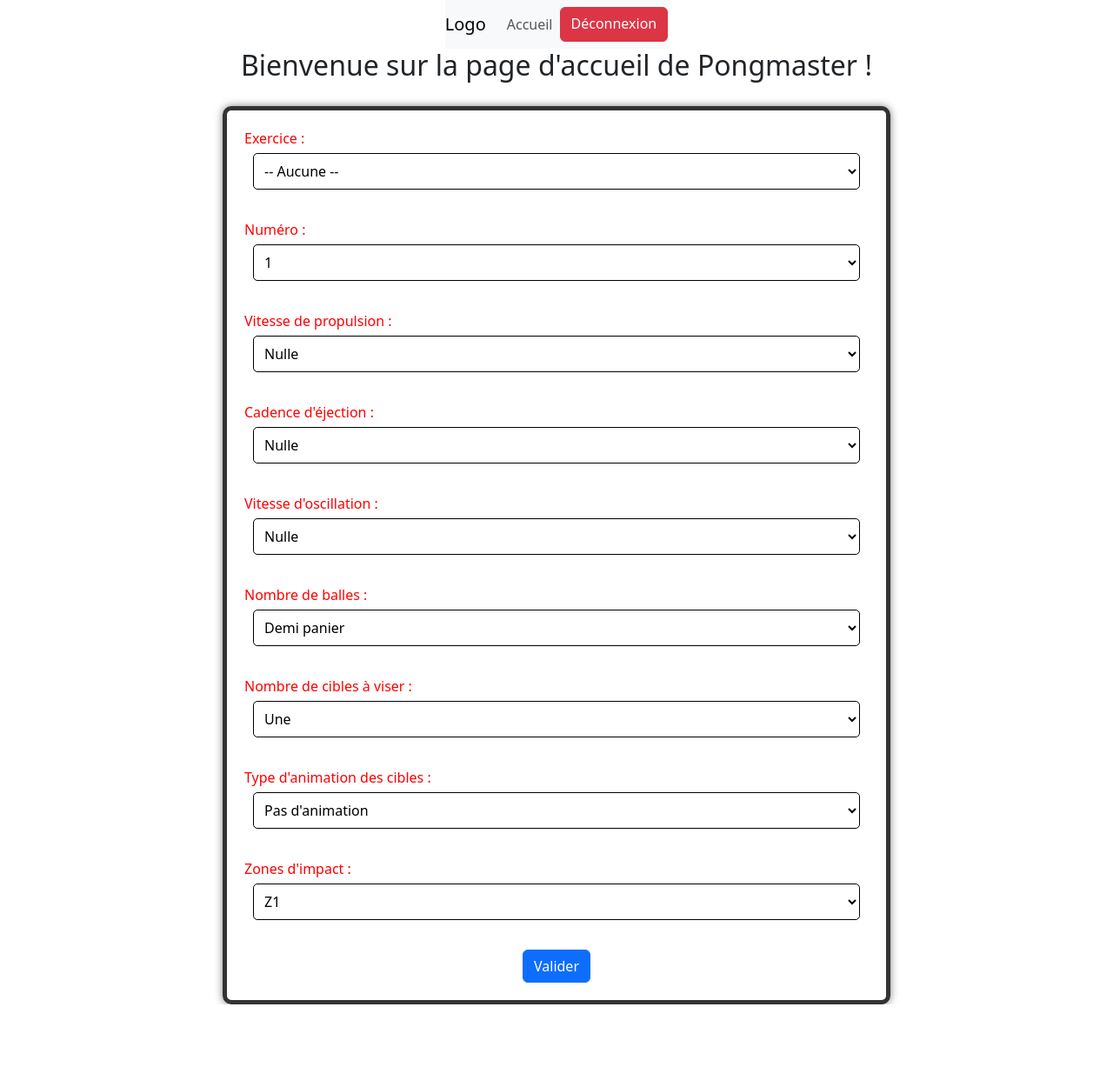
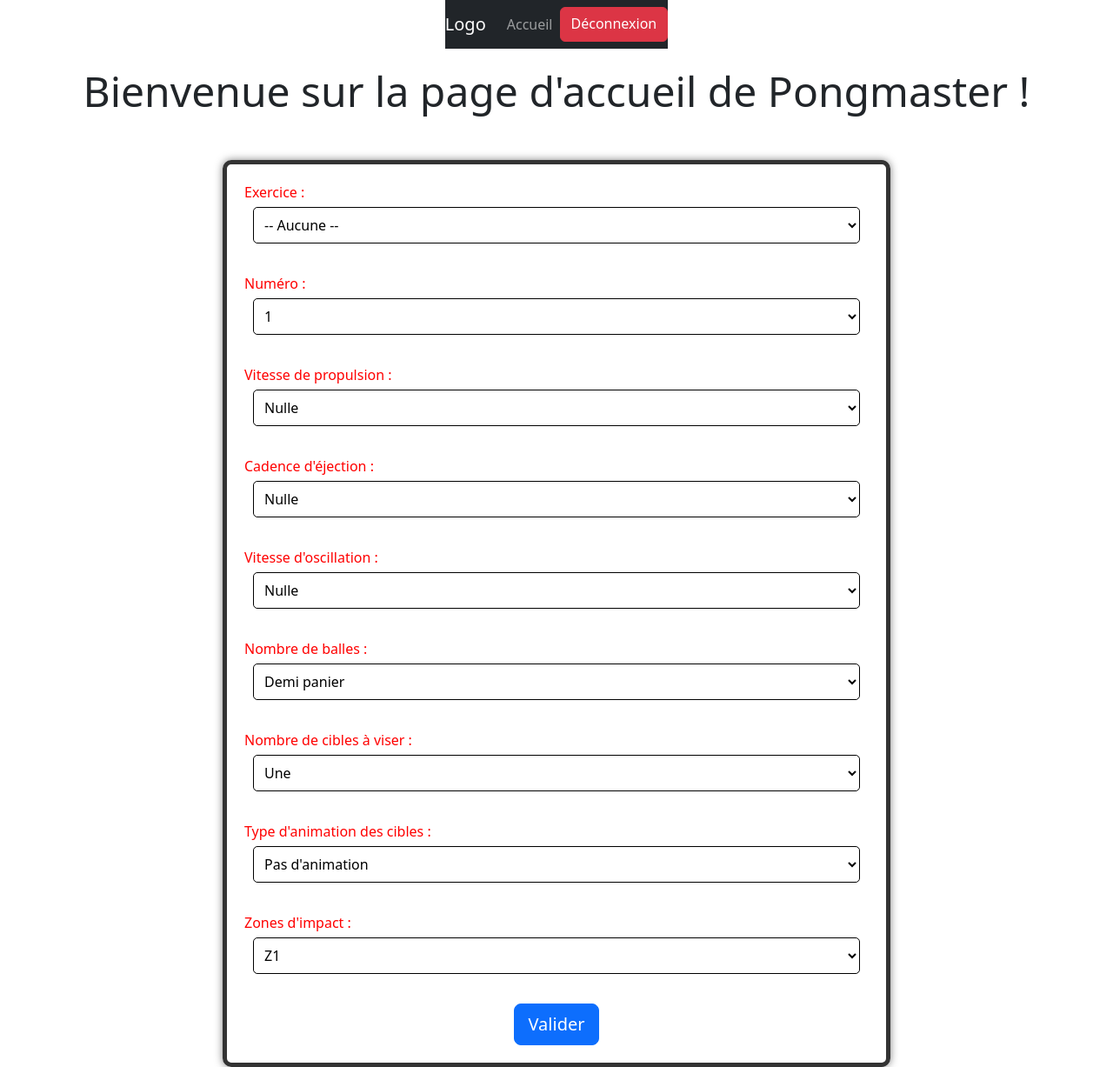
Before and after one commit to RayaneC-01/pongmaster_projet, a PHP site: page /Index.php in a window 1280 px wide. Shown: the whole page at 87% size. Before the commit the page ends 1155 px from the top, so only its background shows below. Run offline with PHP 8.4, Linux system fonts and the light colour scheme; the visitor is signed in with stand-in values (Sample User, id 1).

Commit message:
Modification de la page Principale

```diff
--- a/Index.php
+++ b/Index.php
@@ -20,7 +20,7 @@ if (empty($_SESSION['utilisateur_connecte'])) {
 
 <body>
 
-    <nav class="navbar navbar-expand-lg navbar-light bg-light">
+    <nav class="navbar navbar-expand-lg navbar-dark bg-dark sticky-top">
         <a class="navbar-brand" href="index.php">Logo</a>
         <button class="navbar-toggler" type="button" data-toggle="collapse" data-target="#navbarSupportedContent"
             aria-controls="navbarSupportedContent" aria-expanded="false" aria-label="Toggle navigation">
@@ -36,7 +36,7 @@ if (empty($_SESSION['utilisateur_connecte'])) {
             </ul>
         </div>
     </nav>
-    <h1 class="h2">Bienvenue sur la page d'accueil de Pongmaster ! </h1>
+    <h1 class="display-5">Bienvenue sur la page d'accueil de Pongmaster ! </h1>
 
 
     <div class="container">
@@ -129,7 +129,7 @@ if (empty($_SESSION['utilisateur_connecte'])) {
             </select><br /><br />
 
             <!-- Bouton de soumission du formulaire -->
-            <button type="submit" id="submitValider" class="btn btn-primary"
+            <button type="submit" id="submitValider" class="btn btn-primary btn-lg"
                 onclick="afficherMessage()">Valider</button>
         </form>
     </div>
```
